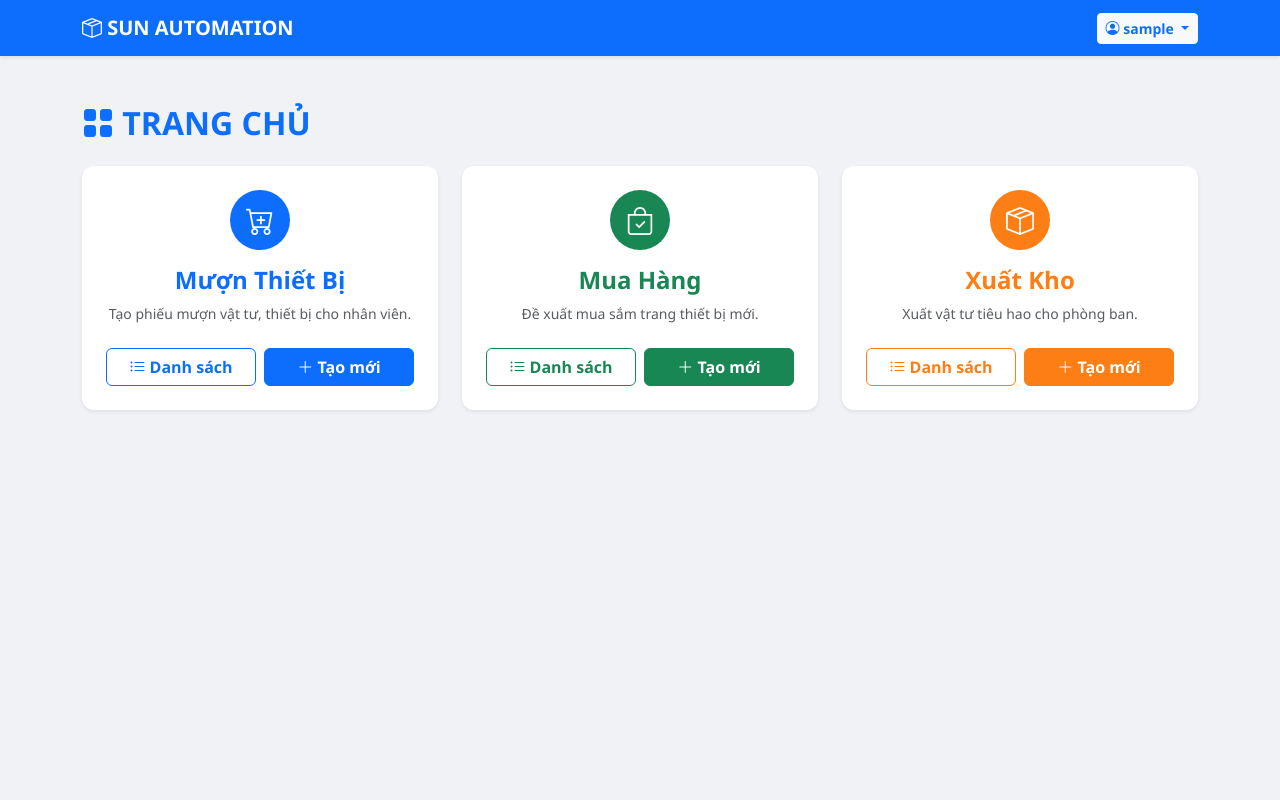
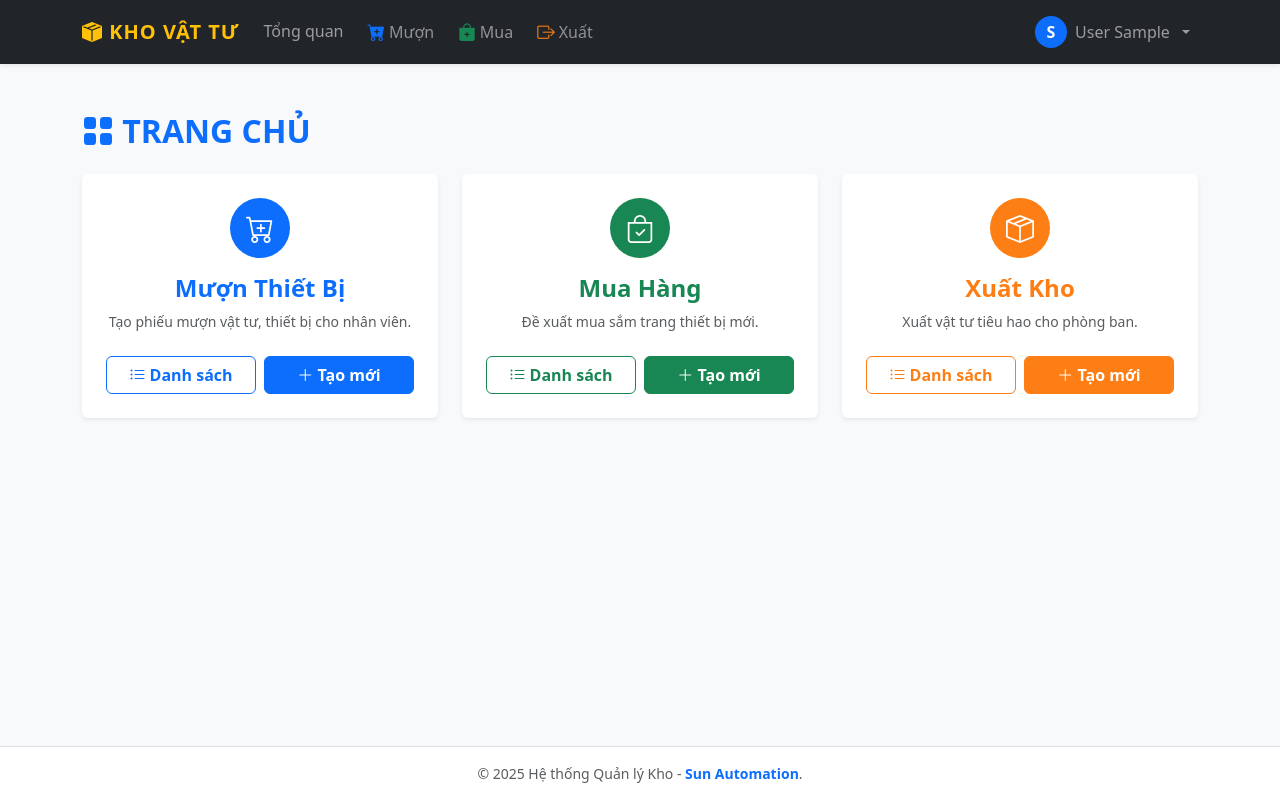
Before and after one commit to JauntyMonkey144/quanlykho, a Django app: page / in a window 1280 px wide. Run offline with Django 5.2, Linux system fonts and the light colour scheme; the visitor is signed in with stand-in values (Sample User, id 1); some libraries are stand-ins or nearby versions.

Commit message:
Update base.html

```diff
--- a/templates/base.html
+++ b/templates/base.html
@@ -3,167 +3,142 @@
 <head>
     <meta charset="UTF-8">
     <meta name="viewport" content="width=device-width, initial-scale=1.0">
-    <title>{% block title %}Hệ Thống Kho{% endblock %}</title>
-    <link href="https://cdn.jsdelivr.net/npm/bootstrap@5.3.0/dist/css/bootstrap.min.css" rel="stylesheet">
-    <link rel="stylesheet" href="https://cdn.jsdelivr.net/npm/bootstrap-icons@1.11.0/font/bootstrap-icons.css">
+    <title>{% block title %}Quản Lý Kho{% endblock %}</title>
+
     {% load static %}
     <link rel="shortcut icon" type="image/png" href="{% static 'images/favicon.png' %}"/>
+
+    <link href="https://cdn.jsdelivr.net/npm/bootstrap@5.3.0/dist/css/bootstrap.min.css" rel="stylesheet">
+    <link rel="stylesheet" href="https://cdn.jsdelivr.net/npm/bootstrap-icons@1.11.1/font/bootstrap-icons.css">
+
     <style>
-        body { background-color: #f0f2f5; font-family: 'Segoe UI', Tahoma, Geneva, Verdana, sans-serif; }
-        .card { border-radius: 12px; box-shadow: 0 4px 6px rgba(0,0,0,0.05); border: none; }
-        .navbar { box-shadow: 0 2px 4px rgba(0,0,0,0.08); }
-        /* CSS cho vùng Upload */
-    .upload-area {
-        border: 2px dashed #cbd5e1; /* Viền nét đứt màu xám nhạt */
-        border-radius: 12px;
-        background-color: #fff;
-        padding: 2rem;
-        text-align: center;
-        cursor: pointer;
-        transition: all 0.3s ease; /* Hiệu ứng chuyển động mượt */
-        position: relative;
+        /* MÀU XUẤT KHO (CAM) */
+        :root {
+            --export-color: #fd7e14;
+            --export-hover: #e3690b;
+            --export-bg-subtle: #fff1e5;
         }
-
-    /* Hiệu ứng khi rê chuột vào */
-    .upload-area:hover {
-        border-color: #3b82f6; /* Đổi màu viền thành xanh dương */
-        background-color: #f8fafc;
-    }
-
-    /* HIỆU ỨNG KHI KÉO FILE VÀO (Class này sẽ được JS thêm vào) */
-    .upload-area.drag-over {
-        border-style: solid;       /* Chuyển thành viền liền */
-        border-color: #10b981;     /* Màu xanh lá */
-        background-color: #ecfdf5; /* Nền xanh lá nhạt */
-        transform: scale(1.02);    /* Phóng to nhẹ 1 chút */
-        box-shadow: 0 10px 15px -3px rgba(0, 0, 0, 0.1);
-    }
-
-    /* CSS cho nút bấm bên trong để nó không chặn sự kiện click của cha */
-    .upload-content {
-        pointer-events: auto; /* Quan trọng: Để click vào nút cũng như click vào khung */
-    }
-
-    /* Style riêng cho Excel Dropzone */
-    .excel-upload-area {
-        border: 2px dashed #a3cfbb; /* Viền xanh lá nhạt */
-        border-radius: 12px;
-        background-color: #fff;
-        padding: 2rem;
-        text-align: center;
-        cursor: pointer;
-        transition: all 0.3s ease;
-        position: relative;
-    }
-
-    /* --- BỘ MÀU XUẤT KHO (CAM ĐẬM) --- */
-    :root {
-        --export-color: #fd7e14; /* Cam đậm */
-        --export-hover: #e3690b; /* Cam tối hơn khi hover */
-        --export-bg-subtle: #fff1e5; /* Nền nhạt cho bảng */
-    }
-
-    /* Chữ & Icon */
         .text-export { color: var(--export-color) !important; }
-
-    /* Nền đậm (Header, Badge) - Chữ trắng sẽ nổi bật */
         .bg-export { background-color: var(--export-color) !important; color: white !important; }
-
-    /* Nền nhạt (Header bảng danh sách) */
         .bg-export-subtle { background-color: var(--export-bg-subtle) !important; color: #664d03 !important; }
-
-    /* Nút bấm (Solid) */
-    .btn-export {
-        background-color: var(--export-color);
-        border-color: var(--export-color);
-        color: white;
-        font-weight: bold;
-    }
+        .btn-export { background-color: var(--export-color); border-color: var(--export-color); color: white; font-weight: bold; }
         .btn-export:hover { background-color: var(--export-hover); border-color: var(--export-hover); color: white; }
-
-    /* Nút bấm (Outline) */
-    .btn-outline-export {
-        color: var(--export-color);
-        border-color: var(--export-color);
-        font-weight: bold;
-    }
-    .btn-outline-export:hover {
-        background-color: var(--export-color);
-        color: white;
-    }
-
-    /* Border */
+        .btn-outline-export { color: var(--export-color); border-color: var(--export-color); font-weight: bold; }
+        .btn-outline-export:hover { background-color: var(--export-color); color: white; }
         .border-export { border-color: var(--export-color) !important; }
 
-    .excel-upload-area:hover {
-        border-color: #198754; /* Xanh lá đậm khi hover */
-        background-color: #f8fffb;
-    }
+        /* Navbar Custom */
+        .navbar-brand { font-weight: 800; letter-spacing: 1px; }
+        .nav-link { font-weight: 500; transition: all 0.2s; }
+        .nav-link:hover { color: white !important; transform: translateY(-1px); }
 
-    /* Hiệu ứng khi kéo file vào */
-    .excel-upload-area.drag-over-excel {
-        border-style: solid;
-        border-color: #198754;
-        background-color: #d1e7dd; /* Nền xanh lá */
-        transform: scale(1.02);
-        box-shadow: 0 10px 15px -3px rgba(0, 0, 0, 0.1);
+        /* Shortcut buttons effect */
+        .nav-shortcut i { font-size: 1.1rem; margin-right: 4px; }
+
+        /* Dropdown hover on desktop */
+        @media (min-width: 992px) {
+            .navbar-nav .dropdown:hover .dropdown-menu { display: block; margin-top: 0; }
         }
     </style>
 </head>
-<body>
+<body class="bg-light d-flex flex-column min-vh-100">
 
-    <nav class="navbar navbar-expand-lg navbar-dark bg-primary mb-4">
+    <nav class="navbar navbar-expand-lg navbar-dark bg-dark shadow-sm sticky-top">
         <div class="container">
-            <a class="navbar-brand fw-bold" href="/"><i class="bi bi-box-seam"></i> SUN AUTOMATION</a>
-            <div class="collapse navbar-collapse">
-                <ul class="navbar-nav me-auto">
+            <a class="navbar-brand text-warning" href="{% url 'home' %}">
+                <i class="bi bi-box-seam-fill"></i> KHO VẬT TƯ
+            </a>
+
+            <button class="navbar-toggler border-0" type="button" data-bs-toggle="collapse" data-bs-target="#navbarContent" aria-controls="navbarContent" aria-expanded="false" aria-label="Toggle navigation">
+                <span class="navbar-toggler-icon"></span>
+            </button>
+
+            <div class="collapse navbar-collapse" id="navbarContent">
+
+                <ul class="navbar-nav me-auto mb-2 mb-lg-0 gap-2">
+                    <li class="nav-item">
+                        <a class="nav-link" href="{% url 'home' %}">Tổng quan</a>
+                    </li>
+
+                    <li class="nav-item">
+                        <a class="nav-link nav-shortcut d-flex align-items-center" href="{% url 'create_loan' %}" title="Tạo phiếu mượn">
+                            <i class="bi bi-cart-plus-fill text-primary"></i> <span class="text-white-50">Mượn</span>
+                        </a>
+                    </li>
+
+                    <li class="nav-item">
+                        <a class="nav-link nav-shortcut d-flex align-items-center" href="{% url 'create_purchase' %}" title="Tạo phiếu mua">
+                            <i class="bi bi-bag-plus-fill text-success"></i> <span class="text-white-50">Mua</span>
+                        </a>
+                    </li>
+
+                    <li class="nav-item">
+                        <a class="nav-link nav-shortcut d-flex align-items-center" href="{% url 'create_export' %}" title="Tạo phiếu xuất">
+                            <i class="bi bi-box-arrow-right text-export"></i> <span class="text-white-50">Xuất</span>
+                        </a>
+                    </li>
                 </ul>
 
-                <div class="d-flex text-white">
+                <ul class="navbar-nav ms-auto mb-2 mb-lg-0 align-items-lg-center gap-2">
                     {% if user.is_authenticated %}
-                        <div class="dropdown">
-                            <button class="btn btn-light btn-sm dropdown-toggle text-primary fw-bold" type="button" data-bs-toggle="dropdown">
-                                <i class="bi bi-person-circle"></i> {{ user.username }}
-                            </button>
-                            <ul class="dropdown-menu">
+                        <li class="nav-item dropdown">
+                            <a class="nav-link dropdown-toggle d-flex align-items-center gap-2" href="#" id="userDropdown" role="button" data-bs-toggle="dropdown" aria-expanded="false">
+                                <div class="bg-primary text-white rounded-circle d-flex align-items-center justify-content-center fw-bold" style="width: 32px; height: 32px;">
+                                    {{ user.username|slice:":1"|upper }}
+                                </div>
+                                <span>{{ user.last_name }} {{ user.first_name }}</span>
+                            </a>
+                            <ul class="dropdown-menu dropdown-menu-end shadow-lg border-0" aria-labelledby="userDropdown">
+                                <li><h6 class="dropdown-header">Xin chào, {{ user.username }}!</h6></li>
+                                <li><a class="dropdown-item" href="{% url 'admin:index' %}" target="_blank"><i class="bi bi-gear"></i> Quản trị Admin</a></li>
+                                <li><hr class="dropdown-divider"></li>
                                 <li>
-                                    <a class="dropdown-item" href="{% url 'profile' %}">
-                                        <i class="bi bi-person-lines-fill me-2"></i> Thông tin cá nhân
-                                    </a>
-                                </li>
-                                <li>
-                                    <form action="{% url 'logout' %}" method="post">
+                                    <form method="post" action="{% url 'logout' %}" class="d-inline">
                                         {% csrf_token %}
-                                        <button class="dropdown-item text-danger" type="submit">Đăng xuất</button>
+                                        <button type="submit" class="dropdown-item text-danger"><i class="bi bi-box-arrow-right"></i> Đăng xuất</button>
                                     </form>
                                 </li>
                             </ul>
-                        </div>
+                        </li>
                     {% else %}
-                        <a href="{% url 'login' %}" class="btn btn-light btn-sm me-2">Đăng nhập</a>
-                        <a href="{% url 'register' %}" class="btn btn-outline-light btn-sm">Đăng ký</a>
+                        <li class="nav-item">
+                            <a class="nav-link btn btn-outline-light btn-sm px-3 text-white" href="{% url 'login' %}">Đăng nhập</a>
+                        </li>
                     {% endif %}
-                </div>
+                </ul>
             </div>
         </div>
     </nav>
 
-    <div class="container mb-5">
+    <main class="container py-4 flex-grow-1">
         {% if messages %}
+            <div class="mb-4">
                 {% for message in messages %}
-                <div class="alert alert-{{ message.tags }} alert-dismissible fade show" role="alert">
-                    {{ message }}
-                    <button type="button" class="btn-close" data-bs-dismiss="alert"></button>
+                    <div class="alert alert-{{ message.tags }} alert-dismissible fade show shadow-sm" role="alert">
+                        {% if message.tags == 'success' %}<i class="bi bi-check-circle-fill me-2"></i>
+                        {% elif message.tags == 'error' %}<i class="bi bi-exclamation-triangle-fill me-2"></i>
+                        {% elif message.tags == 'warning' %}<i class="bi bi-exclamation-circle-fill me-2"></i>
+                        {% endif %}
+                        {{ message|safe }}
+                        <button type="button" class="btn-close" data-bs-dismiss="alert" aria-label="Close"></button>
                     </div>
                 {% endfor %}
+            </div>
         {% endif %}
 
         {% block content %}{% endblock %}
+    </main>
+
+    <footer class="bg-white py-3 mt-auto border-top text-center text-muted small">
+        <div class="container">
+            &copy; {% now "Y" %} Hệ thống Quản lý Kho - <span class="fw-bold text-primary">Sun Automation</span>.
         </div>
+    </footer>
 
-    <script src="https://code.jquery.com/jquery-3.7.1.min.js"></script>
     <script src="https://cdn.jsdelivr.net/npm/bootstrap@5.3.0/dist/js/bootstrap.bundle.min.js"></script>
-    <script src="https://cdn.sheetjs.com/xlsx-0.20.1/package/dist/xlsx.full.min.js"></script>
+
+    <script src="https://code.jquery.com/jquery-3.6.0.min.js"></script>
+
     {% block extra_js %}{% endblock %}
 </body>
 </html>
```
Lines whose indentation alone changed are shown as unchanged.
